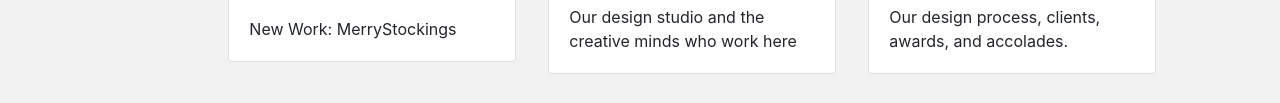
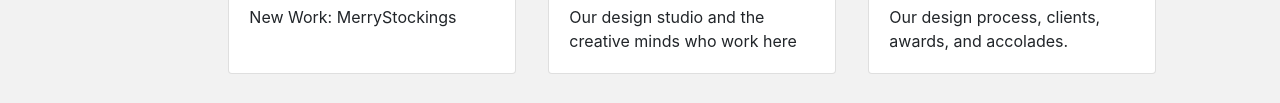
Before and after one commit to josiahaubin/codeworks-another-clone, a plain HTML site: page index.html in a window 1280 px wide. Shown: the part 1542-1645 px from the top of the page. Drawn offline with nearby package versions, Linux system fonts and the light colour scheme.

Commit message:
Card row finished

```diff
--- a/index.html
+++ b/index.html
@@ -48,7 +48,7 @@
             src="https://statesymbolsusa.org/sites/statesymbolsusa.org/files/styles/symbol_thumbnail__medium/public/symbol-place-images/whitepinetreeneedles.jpg?itok=UStWV0OZ"
             class="card-img-top" alt="...">
           <div class="card-body">
-            <p class="card-text">New Work: MerryStockings
+            <p class="card-text p-fix">New Work: MerryStockings
             </p>
           </div>
         </div>
--- a/style.css
+++ b/style.css
@@ -26,3 +26,6 @@
   background-color: #f2f2f2;
   height: 60vh;
 }
+.p-fix{
+  padding-bottom: 24px;
+}
```
